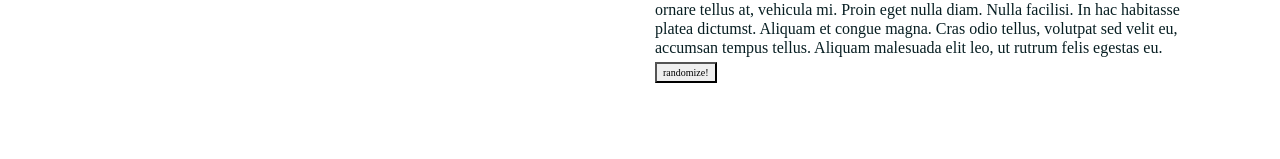
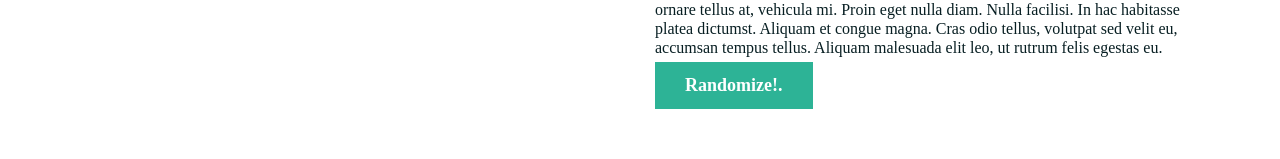
Before and after one commit to Richardkl8/FoodSnooze, a Vue app: page / in a window 1280 px wide. Shown: the part 229-388 px from the top of the page. Built offline with nearby package versions, Linux system fonts and the light colour scheme; no server answers.

Commit message:
Custom button style

```diff
--- a/src/components/CustomButton.vue
+++ b/src/components/CustomButton.vue
@@ -1,7 +1,10 @@
 <template>
-    <button>
-        {{text}}
-    </button>
+    <div class="button">
+        <div class="circle"></div>
+        <a>
+            {{text}}.
+        </a>
+    </div>
 </template>
 
 <script>
@@ -14,3 +17,59 @@
         },
     };
 </script>
+
+
+<style lang="scss" scoped>
+    .button {
+        display: inline-flex;
+        align-items: center;
+        justify-content: center;
+        overflow: hidden;
+        position: relative;
+        padding: 1rem 3rem;
+        background-color: #2DB396;
+        color: #fff;
+        font-size: 1.8em;
+        font-weight: bold;
+        text-transform: capitalize;
+        text-decoration: none;
+        transition: all .2s ease-Out;
+
+        &:hover {
+            color: #071E22;
+            cursor: pointer;
+            transform: translateY(-2px);
+            box-shadow: rgba(0, 0, 0, 0.13) 3px 3px 3px ;
+        }
+
+        &:active {
+            transform: translateY(0px);
+            box-shadow: none;
+        }
+
+        &:hover .circle {
+            width: 200%;
+            height: 500%;
+            opacity: 1;
+            top: -7rem;
+            left: -7rem;
+        }
+
+        a {
+            z-index: 1;
+        }
+    }
+
+    .circle {
+        width: 0;
+        height: 0;
+        opacity: 0;
+        border-radius: 50%;
+        background: #FF6F59;
+        position: absolute;
+        transition: all .4s ease-Out;
+        top: 2rem;
+        left: 7rem;
+    }
+
+</style>
```
